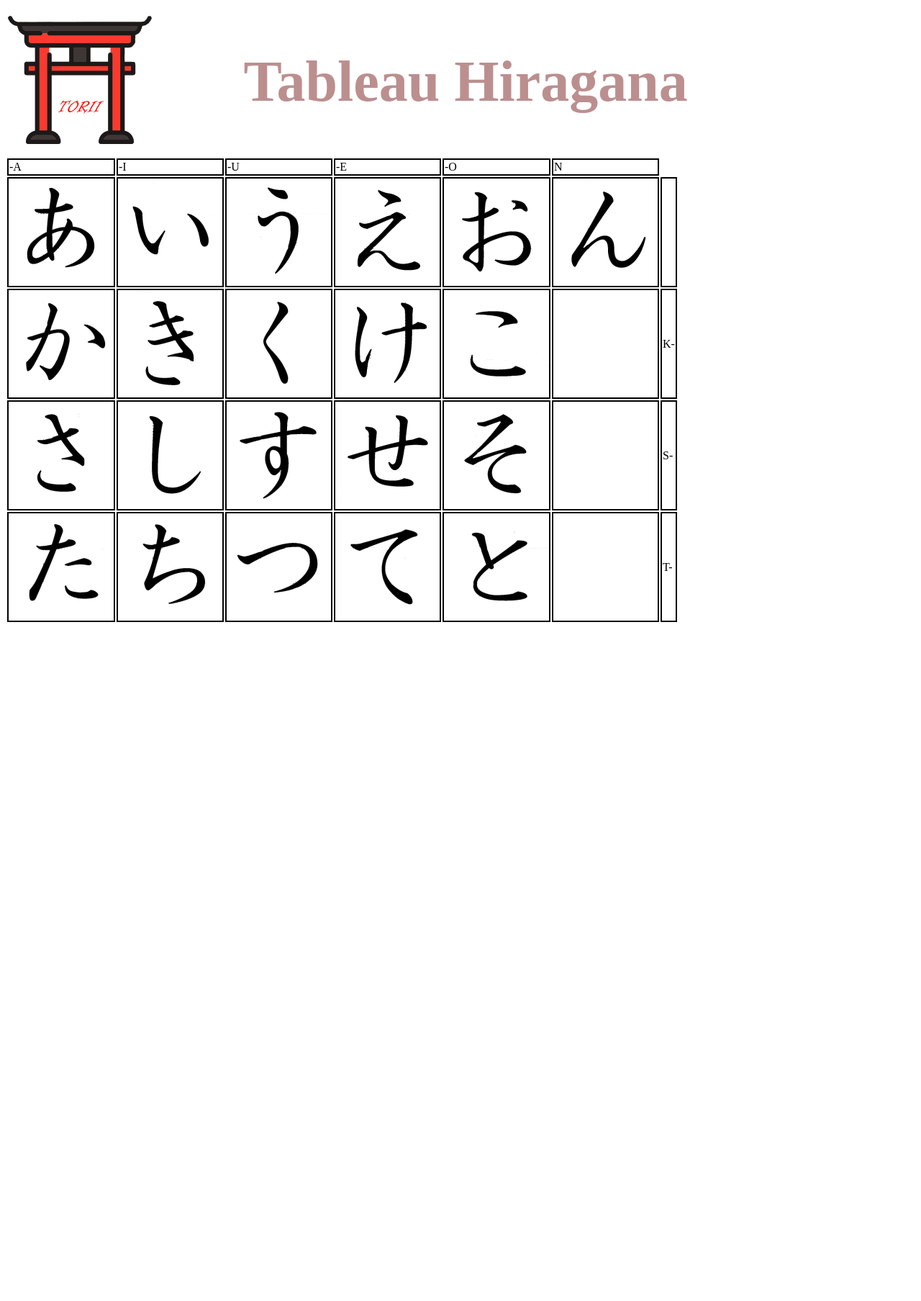
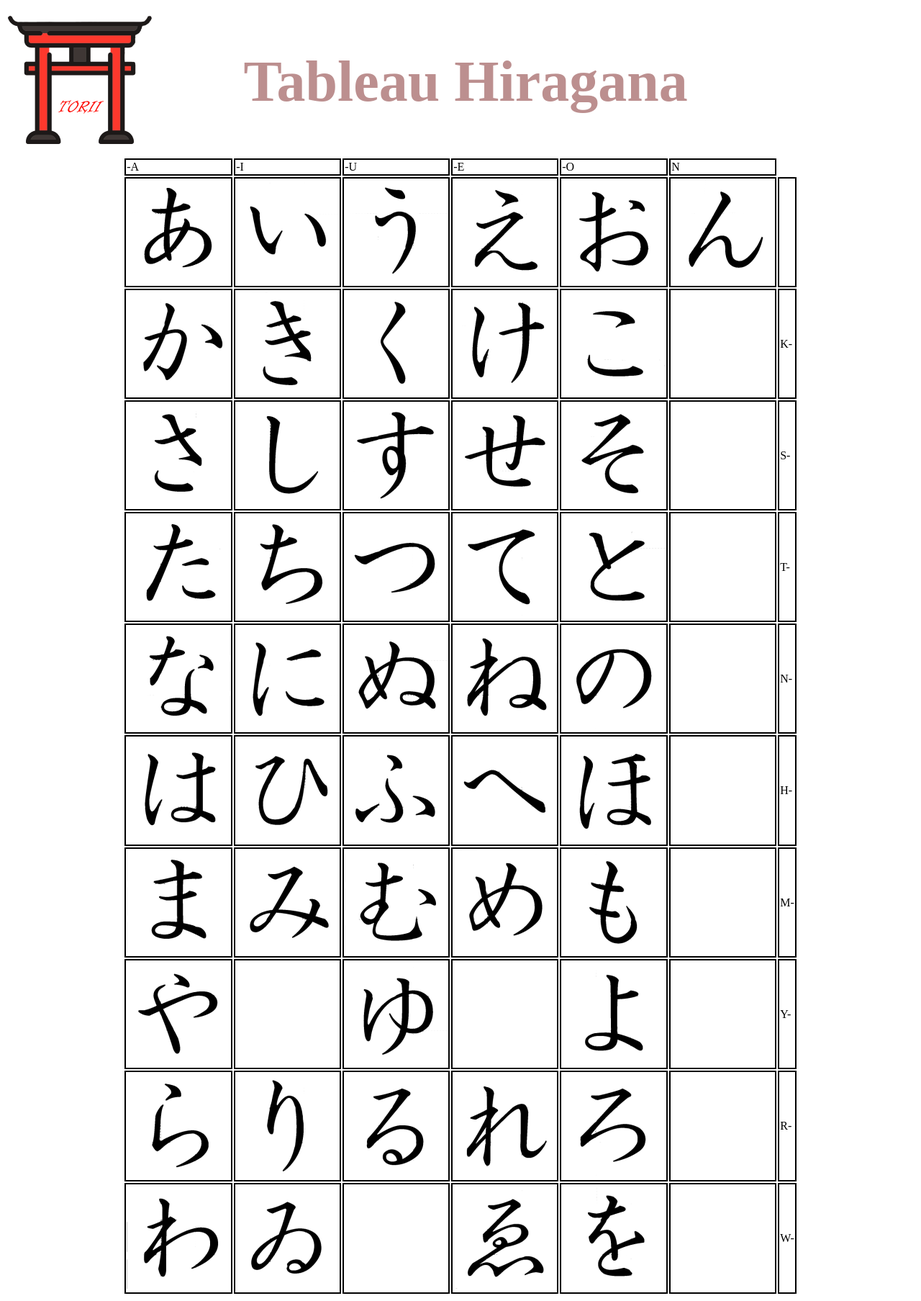
Before and after one commit to BriceROUGEAU/workshop-hitaganara, a PHP site: page /code/tableau_hiragana.php in a window 1280 px wide. Shown: the whole page at 72% size. Before the commit the page ends 864 px from the top, so only its background shows below. Run offline with PHP 8.4, Linux system fonts and the light colour scheme.

Commit message:
Update page prononciation + css_prononciation Update page tableau_hiragana + css_tableau_hiragana Update page menu + css_torii Add page fiche_perso_hiragana + css_fiche_hiragana_perso Add php file for connection to DataBase

```diff
--- a/code/Prononciation.php
+++ b/code/Prononciation.php
@@ -9,12 +9,13 @@ and open the template in the editor.
         <meta charset="UTF-8">
         <title>Prononciation des Hiragana</title>
         <link href="css_prononciation.css" rel="stylesheet" type="text/css"/>
+        <link rel="icon" type="image/png" href="../images/TORII.png" />
     </head>
     <body>
         <table style="width: 100%; margin: auto;">
             <tr>
                 <td><a href="../index.php"><img src="../images/TORII_retour.png" alt=""/></a></td>
-                <td style="width: 100%;"><h1 style="text-align: center;margin-right: 18%;">Prononciation</h1></td>
+                <td style="width: 100%;"><h1 style="text-align: center; margin-right: 18%;">Prononciation</h1></td>
             </tr>
         </table>
         <br><br>
--- /dev/null
+++ b/code/connect_bdd.php
@@ -0,0 +1 @@
+<?php
--- a/code/tableau_hiragana.php
+++ b/code/tableau_hiragana.php
@@ -9,6 +9,7 @@ and open the template in the editor.
         <meta charset="UTF-8">
         <link href="css_tableau_hiragana.css" rel="stylesheet" type="text/css"/>
         <title>Tableau Hiragana</title>
+        <link rel="icon" type="image/png" href="../images/TORII.png" />
     </head>
     <body>
         <table style="width: 100%; margin: auto;">
@@ -17,7 +18,7 @@ and open the template in the editor.
                 <td style="width: 100%;"><h1 style="text-align: center;margin-right: 18%;">Tableau Hiragana</h1></td>
             </tr>
         </table>
-        <table>
+        <table style=" margin: auto;">
             <tr>
                 <td class="tb_hiragana">-A</td>
                 <td class="tb_hiragana">-I</td>
@@ -27,7 +28,7 @@ and open the template in the editor.
                 <td class="tb_hiragana">N</td>
             </tr>
             <tr>
-                <td class="tb_hiragana"><img src="../images/A.png" alt=""/></td>
+                <td class="tb_hiragana"><a href="Fiche_hiragana_perso.php?id=1"><img src="../images/A.png" alt=""/></a></td>
                 <td class="tb_hiragana"><img src="../images/I.png" alt=""/></td>
                 <td class="tb_hiragana"><img src="../images/U.png" alt=""/></td>
                 <td class="tb_hiragana"><img src="../images/E.png" alt=""/></td>
@@ -62,9 +63,62 @@ and open the template in the editor.
                 <td class="tb_hiragana"></td>
                 <td class="tb_hiragana">T-</td>
             </tr>
+            <tr>
+                <td class="tb_hiragana"><img src="../images/Na.png" alt=""/></td>
+                <td class="tb_hiragana"><img src="../images/Ni.png" alt=""/></td>
+                <td class="tb_hiragana"><img src="../images/Nu.png" alt=""/></td>
+                <td class="tb_hiragana"><img src="../images/Ne.png" alt=""/></td>
+                <td class="tb_hiragana"><img src="../images/No.png" alt=""/></td>
+                <td class="tb_hiragana"></td>
+                <td class="tb_hiragana">N-</td>
+            </tr>
+            <tr>
+                <td class="tb_hiragana"><img src="../images/Ha.png" alt=""/></td>
+                <td class="tb_hiragana"><img src="../images/Hi.png" alt=""/></td>
+                <td class="tb_hiragana"><img src="../images/Fu.png" alt=""/></td>
+                <td class="tb_hiragana"><img src="../images/He.png" alt=""/></td>
+                <td class="tb_hiragana"><img src="../images/Ho.png" alt=""/></td>
+                <td class="tb_hiragana"></td>
+                <td class="tb_hiragana">H-</td>
+            </tr>
+            <tr>
+                <td class="tb_hiragana"><img src="../images/Ma.png" alt=""/></td>
+                <td class="tb_hiragana"><img src="../images/Mi.png" alt=""/></td>
+                <td class="tb_hiragana"><img src="../images/Mu.png" alt=""/></td>
+                <td class="tb_hiragana"><img src="../images/Me.png" alt=""/></td>
+                <td class="tb_hiragana"><img src="../images/Mo.png" alt=""/></td>
+                <td class="tb_hiragana"></td>
+                <td class="tb_hiragana">M-</td>
+            </tr>
+            <tr>
+                <td class="tb_hiragana"><img src="../images/Ya.png" alt=""/></td>
+                <td class="tb_hiragana"></td>
+                <td class="tb_hiragana"><img src="../images/Yu.png" alt=""/></td>
+                <td class="tb_hiragana"></td>
+                <td class="tb_hiragana"><img src="../images/Yo.png" alt=""/></td>
+                <td class="tb_hiragana"></td>
+                <td class="tb_hiragana">Y-</td>
+            </tr>
+            <tr>
+                <td class="tb_hiragana"><img src="../images/Ra.png" alt=""/></td>
+                <td class="tb_hiragana"><img src="../images/Ri.png" alt=""/></td>
+                <td class="tb_hiragana"><img src="../images/Ru.png" alt=""/></td>
+                <td class="tb_hiragana"><img src="../images/Re.png" alt=""/></td>
+                <td class="tb_hiragana"><img src="../images/Ro.png" alt=""/></td>
+                <td class="tb_hiragana"></td>
+                <td class="tb_hiragana">R-</td>
+            </tr>
+            <tr>
+                <td class="tb_hiragana"><img src="../images/Wa.png" alt=""/></td>
+                <td class="tb_hiragana"><img src="../images/Wi.png" alt=""/></td>
+                <td class="tb_hiragana"></td>
+                <td class="tb_hiragana"><img src="../images/We.png" alt=""/></td>
+                <td class="tb_hiragana"><img src="../images/Wo.png" alt=""/></td>
+                <td class="tb_hiragana"></td>
+                <td class="tb_hiragana">W-</td>
+            </tr>
         </table>
         <?php
-        // put your code here
         ?>
     </body>
 </html>
--- a/index.php
+++ b/index.php
@@ -10,6 +10,7 @@ and open the template in the editor.
         <title>Menu d'accueil</title>
         <link href="css_torii.css" rel="stylesheet" type="text/css"/>
         <meta name="viewport" content="width=device-width, initial-scale=1.0">
+        <link rel="icon" type="image/png" href="images/TORII.png" />
     </head>
     <body>
         <span>
```
Also changed, not shown: code/Fiche_hiragana_perso.php (added, +51 -0 lines), code/css_fiche_hiragana_perso.css (added, +29 -0 lines), images/A-sens.png.
